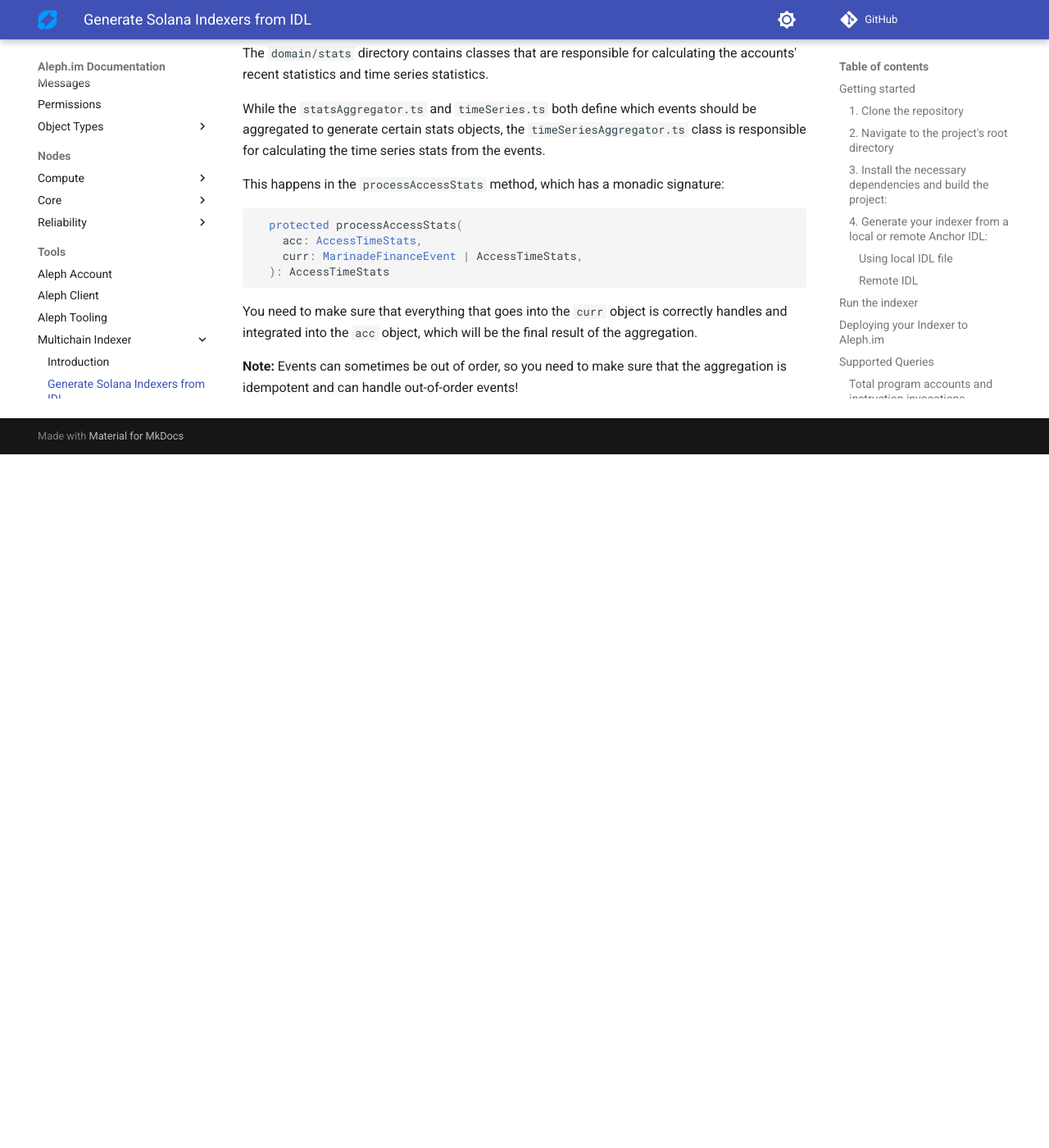
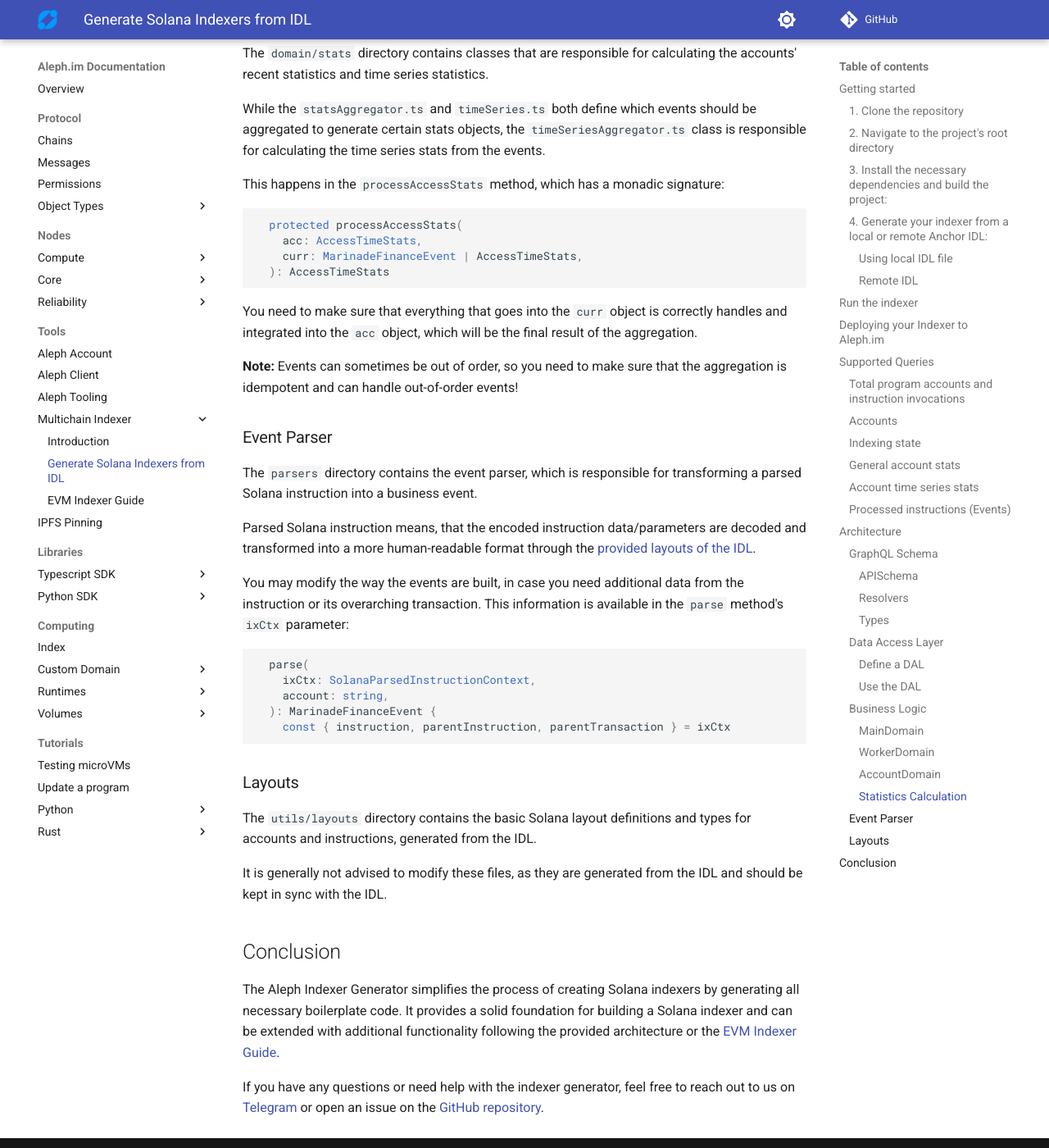
Before and after one commit to aleph-im/aleph-docs, an MkDocs documentation site: the page built from docs/tools/indexer/indexer-generator.md, in a window 1280 px wide and 1400 px high, scrolled down 12369 px. Shown: the whole window at 82% size. Built offline with MkDocs 1.6.1 and Material for MkDocs 9.7.7, drawn with Linux system fonts in a browser that asks for light colours; comment, search, counter and statistics services are not loaded; before the commit the page ends 12923 px from its top, so only the background shows below that.

Commit message:
Add event parsing and layout closing remarks

````diff
--- a/docs/tools/indexer/indexer-generator.md
+++ b/docs/tools/indexer/indexer-generator.md
@@ -488,3 +488,30 @@
 You need to make sure that everything that goes into the `curr` object is correctly handles and integrated into the `acc` object, which will be the final result of the aggregation.
 
 **Note:** Events can sometimes be out of order, so you need to make sure that the aggregation is idempotent and can handle out-of-order events!
+
+### Event Parser
+The `parsers` directory contains the event parser, which is responsible for transforming a parsed Solana instruction into a business event.
+
+Parsed Solana instruction means, that the encoded instruction data/parameters are decoded and transformed into a more human-readable format through the [provided layouts of the IDL](#layouts).
+
+You may modify the way the events are built, in case you need additional data from the instruction or its overarching transaction.
+This information is available in the `parse` method's `ixCtx` parameter:
+
+```typescript
+  parse(
+    ixCtx: SolanaParsedInstructionContext,
+    account: string,
+  ): MarinadeFinanceEvent {
+    const { instruction, parentInstruction, parentTransaction } = ixCtx
+```
+
+### Layouts
+The `utils/layouts` directory contains the basic Solana layout definitions and types for accounts and instructions, generated from the IDL.
+
+It is generally not advised to modify these files, as they are generated from the IDL and should be kept in sync with the IDL.
+
+## Conclusion
+The Aleph Indexer Generator simplifies the process of creating Solana indexers by generating all necessary boilerplate code.
+It provides a solid foundation for building a Solana indexer and can be extended with additional functionality following the provided architecture or the [EVM Indexer Guide](evm-indexer.md).
+
+If you have any questions or need help with the indexer generator, feel free to reach out to us on [Telegram](https://t.me/alephim) or open an issue on the [GitHub repository](https://github.com/aleph-im/aleph-indexer-library/issues).
````
